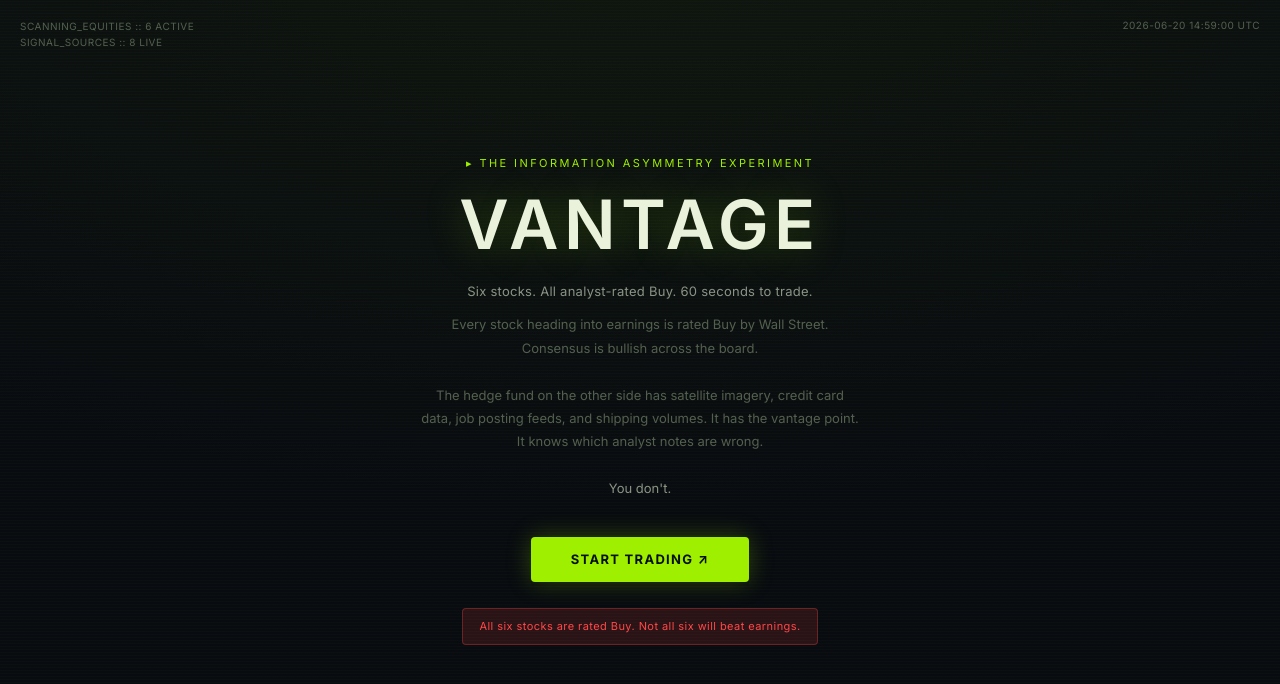
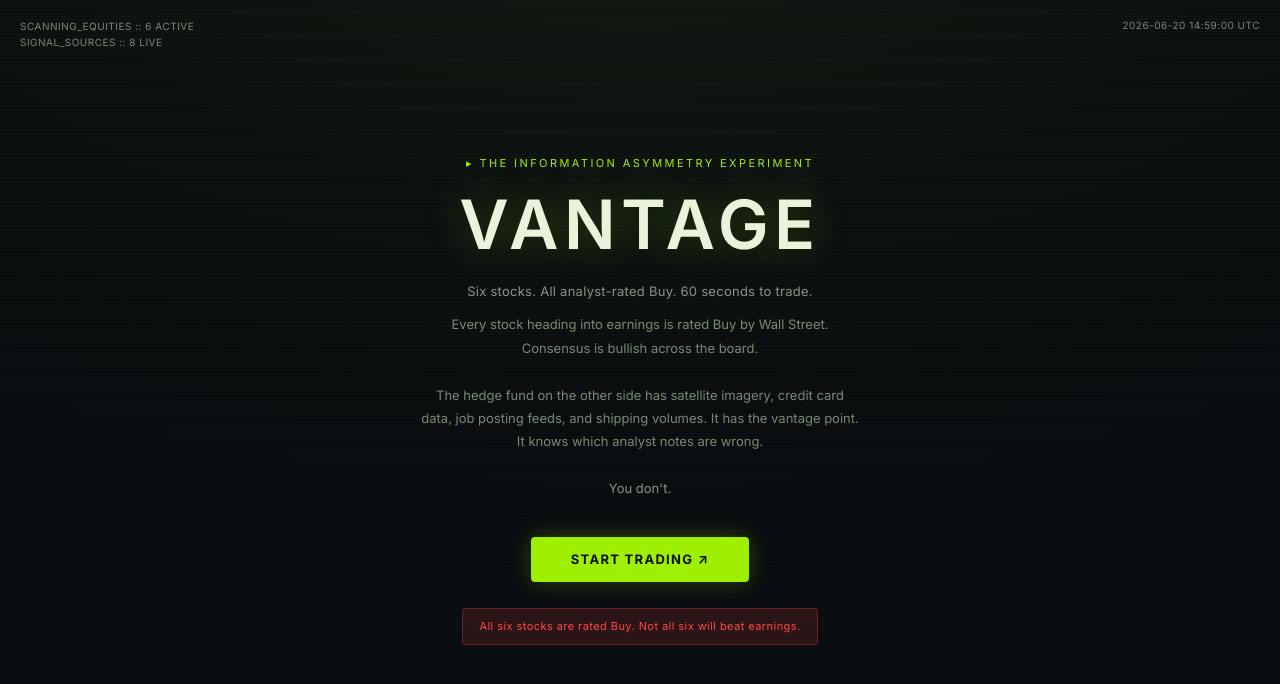
Before and after one commit to VVP912/Vantage-App, a Next.js app: page / in a window 1280 px wide. Shown: the top 684 px of the page. Built offline with nearby package versions, Linux system fonts and the light colour scheme.

Commit message:
Fix text-tertiary contrast ratio for video legibility, brighten satellite signal captions

```diff
--- a/src/app/globals.css
+++ b/src/app/globals.css
@@ -46,7 +46,7 @@
   /* Text */
   --text-primary: #EAF2DC;
   --text-secondary: #8A9485;
-  --text-tertiary: #54604F;
+  --text-tertiary: #7A8A72;
 
   /* Borders / structure */
   --hairline: rgba(159, 239, 0, 0.10);
--- a/src/components/RevealScreen.tsx
+++ b/src/components/RevealScreen.tsx
@@ -168,14 +168,14 @@ export default function RevealScreen({ result, onEdge, onReplay }: Props) {
           <div key={tk.sym} style={{ borderBottom: '0.5px solid rgba(255,255,255,0.06)', paddingBottom: 8, marginBottom: 8 }}>
             <div style={{ fontSize: 14, fontWeight: 500, color: 'var(--phosphor)', marginBottom: 3 }}>{tk.sym} — {tk.resultNote}</div>
             <div style={{ fontSize: 14, color: 'rgba(255,255,255,0.6)', lineHeight: 1.5 }}>{tk.hedgeAction}</div>
-            <div style={{ fontSize: 13, color: 'rgba(255,255,255,0.4)', lineHeight: 1.5, marginTop: 3 }}>🛰️ Satellite (this quarter): {tk.satelliteSignal}</div>
+            <div style={{ fontSize: 14, color: 'rgba(255,255,255,0.55)', lineHeight: 1.5, marginTop: 3 }}>🛰️ Satellite (this quarter): {tk.satelliteSignal}</div>
           </div>
         ))}
         {STOCKS.filter(s => s.altDataDir === 'bull').map(tk => (
           <div key={tk.sym} style={{ borderBottom: '0.5px solid rgba(255,255,255,0.06)', paddingBottom: 6, marginBottom: 6 }}>
             <div style={{ fontSize: 14, fontWeight: 500, color: 'var(--bull)', marginBottom: 2 }}>{tk.sym} — {tk.resultNote}</div>
             <div style={{ fontSize: 14, color: 'rgba(255,255,255,0.6)', lineHeight: 1.5 }}>{tk.hedgeAction}</div>
-            <div style={{ fontSize: 13, color: 'rgba(255,255,255,0.4)', lineHeight: 1.5, marginTop: 3 }}>🛰️ Satellite (this quarter): {tk.satelliteSignal}</div>
+            <div style={{ fontSize: 14, color: 'rgba(255,255,255,0.55)', lineHeight: 1.5, marginTop: 3 }}>🛰️ Satellite (this quarter): {tk.satelliteSignal}</div>
           </div>
         ))}
       </div>
@@ -232,7 +232,7 @@ export default function RevealScreen({ result, onEdge, onReplay }: Props) {
               <div style={{ fontSize: 15, color: 'rgba(255,255,255,0.7)', lineHeight: 1.6, marginBottom: 6, background: 'rgba(159,239,0,0.06)', border: '0.5px solid rgba(159,239,0,0.25)', borderRadius: 8, padding: 10 }}>
                 <span style={{ color: 'var(--phosphor)', fontWeight: 500 }}>{selectedStock.resultNote}</span> — {selectedStock.hedgeAction}
               </div>
-              <div style={{ fontSize: 13, color: 'rgba(255,255,255,0.45)', lineHeight: 1.5, marginBottom: 14 }}>
+              <div style={{ fontSize: 14, color: 'rgba(255,255,255,0.55)', lineHeight: 1.5, marginBottom: 14 }}>
                 🛰️ Satellite (this quarter): {selectedStock.satelliteSignal}
               </div>
 
```
